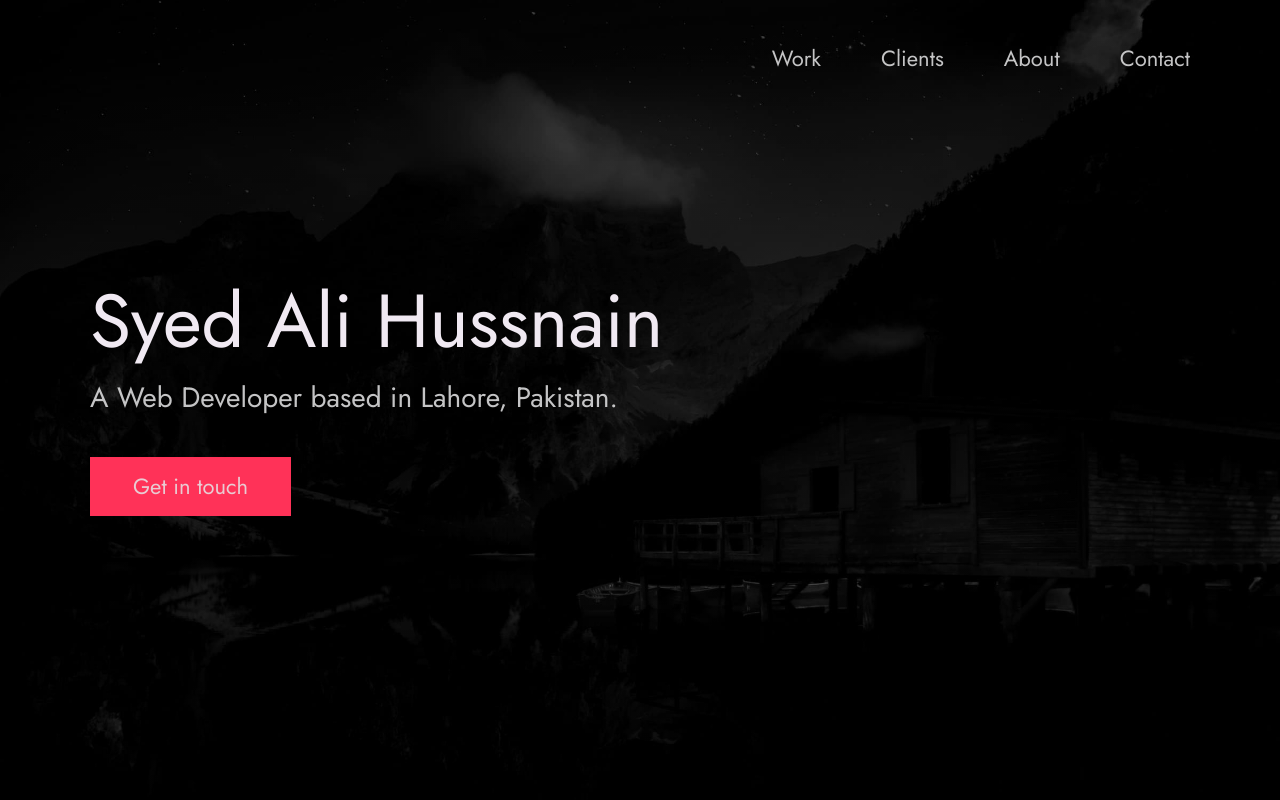
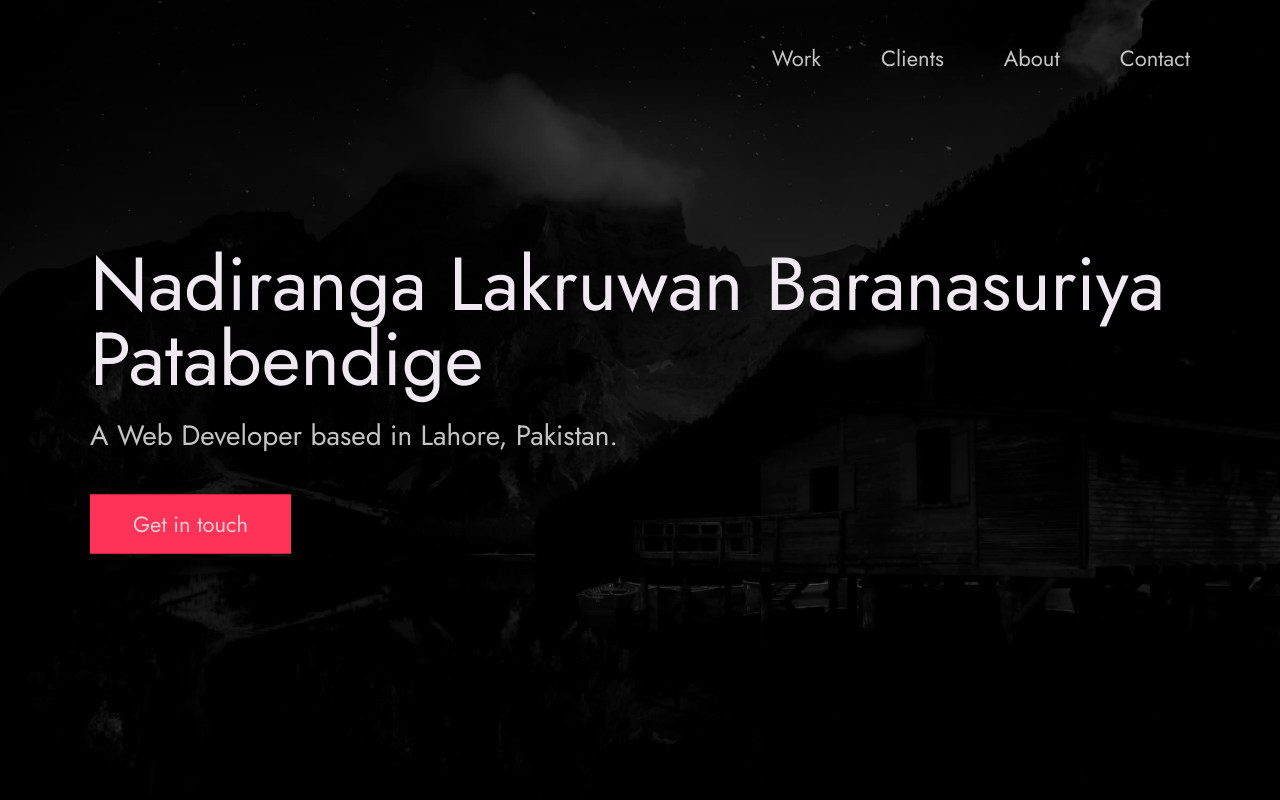
Before and after one commit to Nadiranga/github-portfolio, a plain HTML site: page index.html in a window 1280 px wide. Shown: the top 800 px of the page. Drawn offline with Linux system fonts and the light colour scheme.

Commit message:
Update index.html

```diff
--- a/index.html
+++ b/index.html
@@ -56,7 +56,7 @@
       <div class="header__text">
         <h1 class="heading-primary">
           <!-- Replace the following name with your name -->
-          <span>Syed Ali Hussnain</span>
+          <span>Nadiranga Lakruwan Baranasuriya Patabendige</span>
         </h1>
         <!-- Put a small paragraph about yourself -->
         <p>A Web Developer based in Lahore, Pakistan.</p>
```
